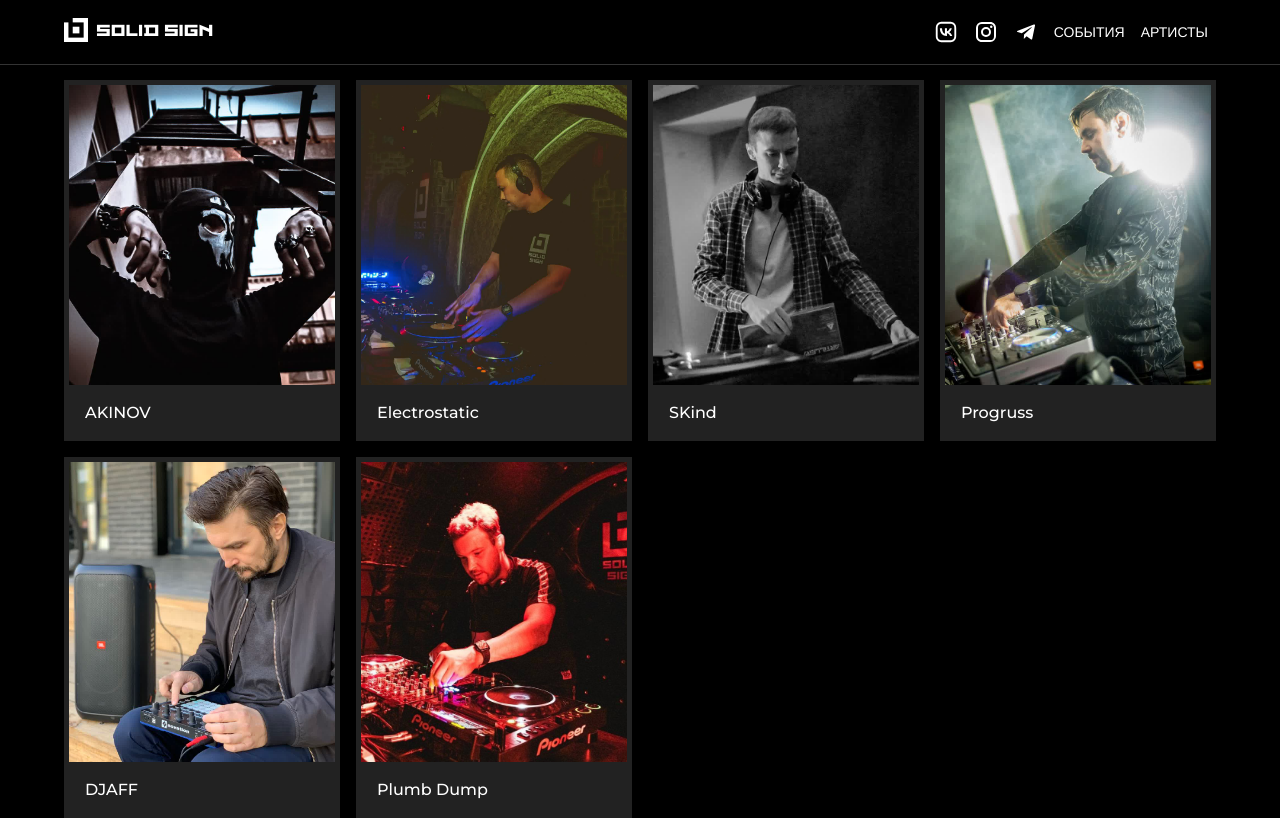
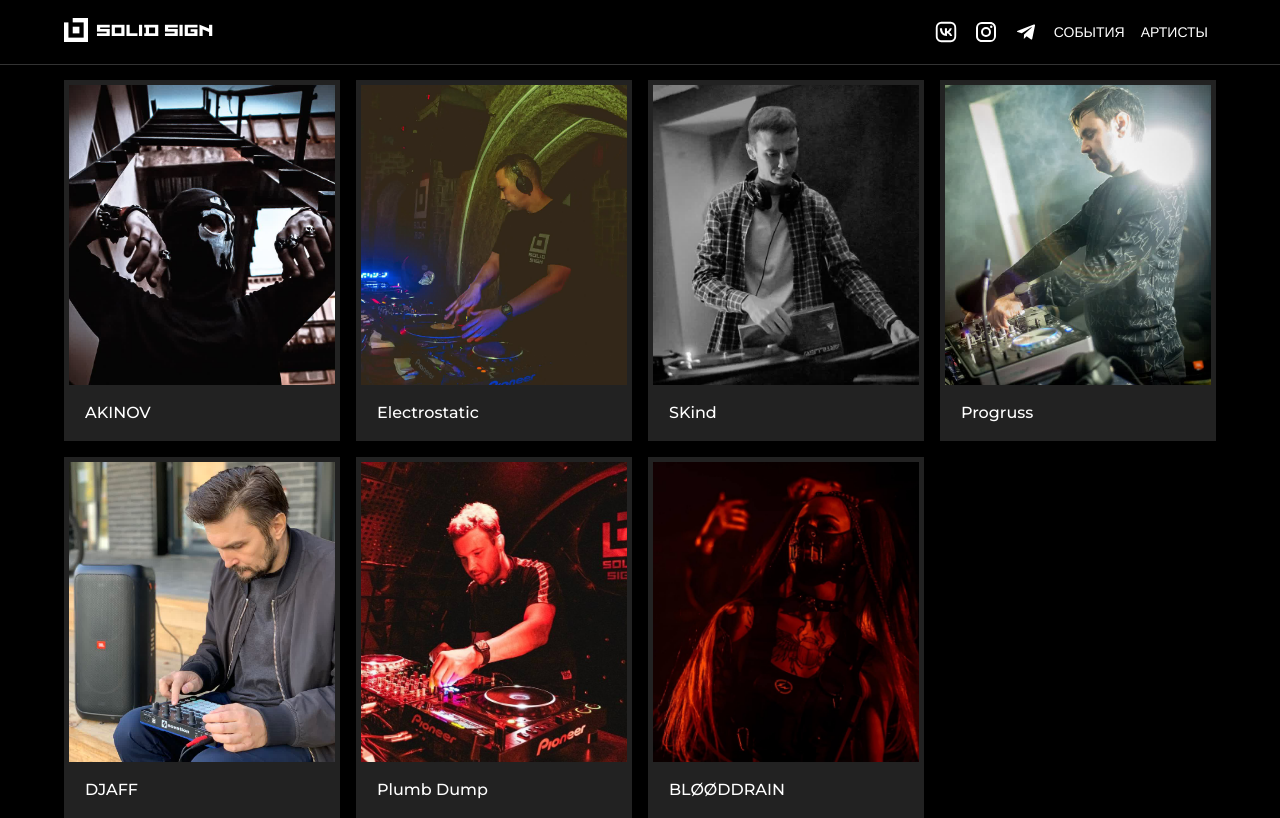
Before and after one commit to solidsignparty/solidsignparty, a Next.js app: page /artists in a window 1280 px wide. Built offline with nearby package versions, Linux system fonts and the light colour scheme; a web font is replaced by a local one.

Commit message:
add blooddrain

```diff
--- a/src/pages/artists.jsx
+++ b/src/pages/artists.jsx
@@ -9,6 +9,7 @@ import skind from '../public/images/skind.jpeg';
 import electrostatic from '../public/images/electrostatic.jpeg';
 import progruss from '../public/images/progruss.jpeg';
 import plumbdump from '../public/images/plumbdump.jpeg';
+import blooddrain from '../public/images/blooddrain.jpg';
 
 
 const Products = () => {
@@ -51,6 +52,10 @@ const itemData = [
     img: plumbdump.src,
     title: 'Plumb Dump',
   },
+  {
+    img: blooddrain.src,
+    title: 'BLØØDDRAIN',
+  }
 ];
 
 export default Products;
```
Also changed, not shown: src/public/images/blooddrain.jpg (added).
